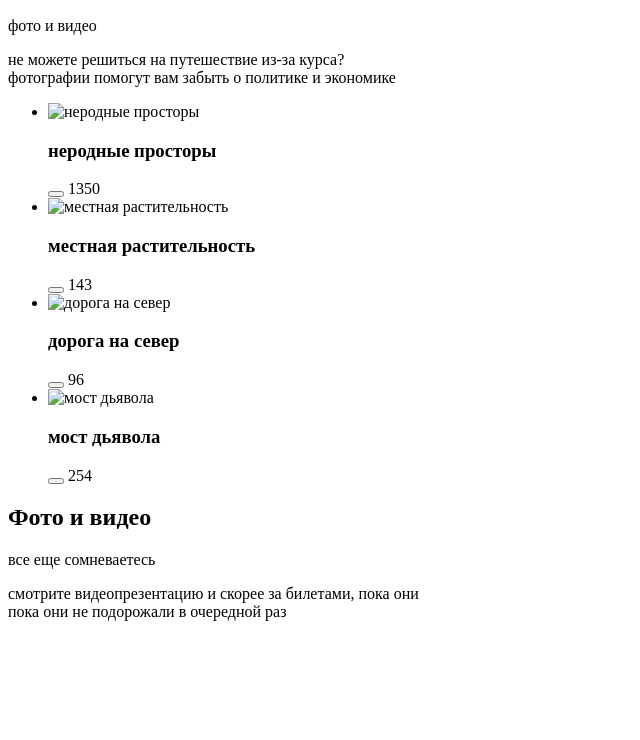
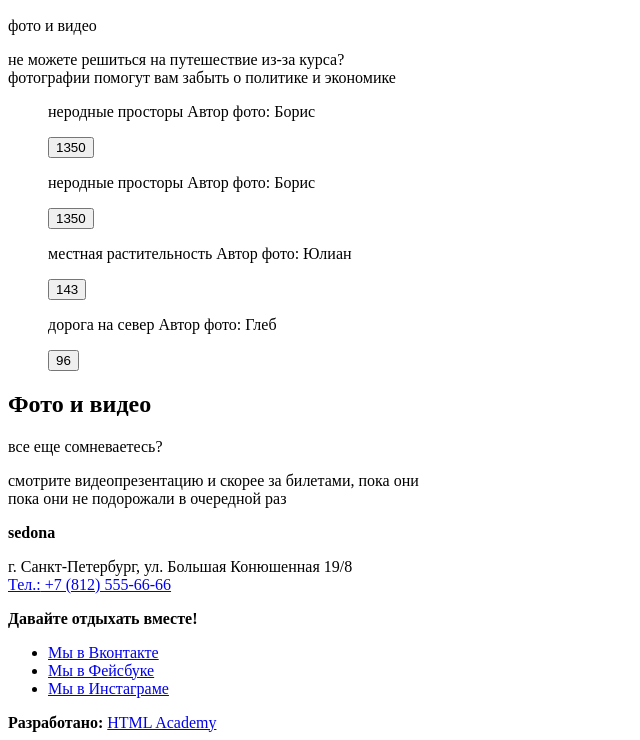
Before and after one commit to tsbv/Sedona, a website: page source/gallery.html in a window 1280 px wide. Shown: the part 315-1055 px from the top of the page, without its empty margins (0-640 px from the left). Before the commit the page ends 952 px from the top, so only its background shows below. Drawn offline with Linux system fonts and the light colour scheme.

Commit message:
Добавляет верстку gallery

```diff
--- a/source/gallery.html
+++ b/source/gallery.html
@@ -64,55 +64,103 @@
                 <p class="photo__slogan">фото и видео</p>
                 <p class="photo__intro">не можете решиться на путешествие из-за курса? <br> фотографии помогут вам забыть о политике и экономике</p>
             </div>
-            <div class="gallary">
-                <ul class="gallary__list">
-                    <li class="gallary__item">
-                        <img src="#" alt="неродные просторы">
-                        <div class="like__conteiner">
-                            <h3 class="like__conteiner--title">неродные просторы</h3>
-                            <!-- как сверстать автора?-->
-                             <!-- как сверстать кнопку лайка?/добавить иконку в кнопку?-->
-                            <button class="like__counter"> </button>
-                            <span class="like__count">1350</span>
-                        </div>
-                    </li>
-                    <li class="gallary__item">
-                        <img src="#" alt="местная растительность">
-                        <div class="like__conteiner">
-                            <h3>местная растительность</h3>
-
-                            <button class="like__counter"> </button>
-                            <span class="like__count">143</span>
-                        </div>
-                    </li>
-                    <li class="gallary__item">
-                        <img src="#" alt="дорога на север">
-                        <div class="like__conteiner">
-                            <h3>дорога на север</h3>
-
-                            <button class="like__counter"> </button>
-                            <span class="like__count">96</span>
-                        </div>
-                    </li>
-                    <li class="gallary__item">
-                        <img src="#" alt="мост дьявола">
-                        <div class="like__conteiner">
-                            <h3>мост дьявола</h3>
-
-                            <button class="like__counter"> </button>
-                            <span class="like__count">254</span>
-                        </div>
-                    </li>
-                </ul>
-            </div>
+            <figure class="gallery__item-wrapper">
+              <a class="gallery__link-image" href="#">
+                <picture>
+                <!-- добавить фото с адаптацией-->
+                </picture>
+              </a>
+              <figcaption class="gallery__item-caption">
+                <p class="gallery__description">неродные просторы
+                  <span class="gallery__author">Автор фото: Борис</span>
+                </p>
+                <button class="gallery__likes-quantity" type="button">
+                  1350</button>
+              </figcaption>
+            </figure>
+            <figure class="gallery__item-wrapper">
+              <a class="gallery__link-image" href="#">
+                <picture>
+                <!-- добавить фото с адаптацией-->
+                </picture>
+              </a>
+              <figcaption class="gallery__item-caption">
+                <p class="gallery__description">неродные просторы
+                  <span class="gallery__author">Автор фото: Борис</span>
+                </p>
+                <button class="gallery__likes-quantity" type="button">
+                  1350</button>
+              </figcaption>
+            </figure>
+            <figure class="gallery__item-wrapper">
+              <a class="gallery__link-image" href="#">
+                <picture>
+                <!-- добавить фото с адаптацией-->
+                </picture>
+              </a>
+              <figcaption class="gallery__item-caption">
+                <p class="gallery__description">местная растительность
+                  <span class="gallery__author">Автор фото: Юлиан</span>
+                </p>
+                <button class="gallery__likes-quantity" type="button">
+                  143</button>
+              </figcaption>
+            </figure>
+            <figure class="gallery__item-wrapper">
+              <a class="gallery__link-image" href="#">
+                <picture>
+                <!-- добавить фото с адаптацией-->
+                </picture>
+              </a>
+              <figcaption class="gallery__item-caption">
+                <p class="gallery__description">дорога на север
+                  <span class="gallery__author">Автор фото: Глеб</span>
+                </p>
+                <button class="gallery__likes-quantity" type="button">
+                  96</button>
+              </figcaption>
+            </figure>
         </section>
         <section class="video">
             <div class="video__wrapper">
                 <h2 class="video-hidden">Фото и видео</h2>
-                <p class="video__slogan">все еще сомневаетесь</p>
+                <p class="video__slogan">все еще сомневаетесь?</p>
                 <p class="video__intro">смотрите видеопрезентацию и скорее за билетами, пока они <br> пока они не подорожали в очередной раз</p>
             </div>
+            <!-- сверстать видео с элементами -->
         </section>
+
+        <footer class="page-footer">
+          <div class="page-footer__wrapper">
+            <div class="page-footer__contacts contacts">
+              <b class="contacts__title">sedona</b>
+              <p class="contacts__text">
+                г. Санкт-Петербург, ул. Большая Конюшенная 19/8<br>
+                <a class="contacts__phone" href="tel:+78125556666">
+                  <span class="contacts__phone-mobile">Тел.:</span> +7 (812) 555-66-66
+                </a>
+              </p>
+            </div>
+            <div class="page-footer__social social">
+              <b class="social__title">Давайте отдыхать вместе!</b>
+              <ul class="social__list">
+                <li class="social__item">
+                  <a class="social__link social__link--vkontakte" href="https://vk.com/htmlacademy">Мы в Вконтакте</a>
+                </li>
+                <li class="social__item">
+                  <a class="social__link social__link--facebook" href="https://www.facebook.com/htmlacademy">Мы в Фейсбуке</a>
+                </li>
+                <li class="social__item">
+                  <a class="social__link social__link--instagram" href="https://www.instagram.com/htmlacademy">Мы в Инстаграме</a>
+                </li>
+              </ul>
+            </div>
+            <div class="page-footer__copyright copyright">
+              <b class="copyright__text">Разработано:</b>
+              <a class="copyright__link" href="https://htmlacademy.ru/intensive/adaptive">HTML Academy</a>
+            </div>
+          </div>
+        </footer>
     </main>
 </body>
 </html>
```
